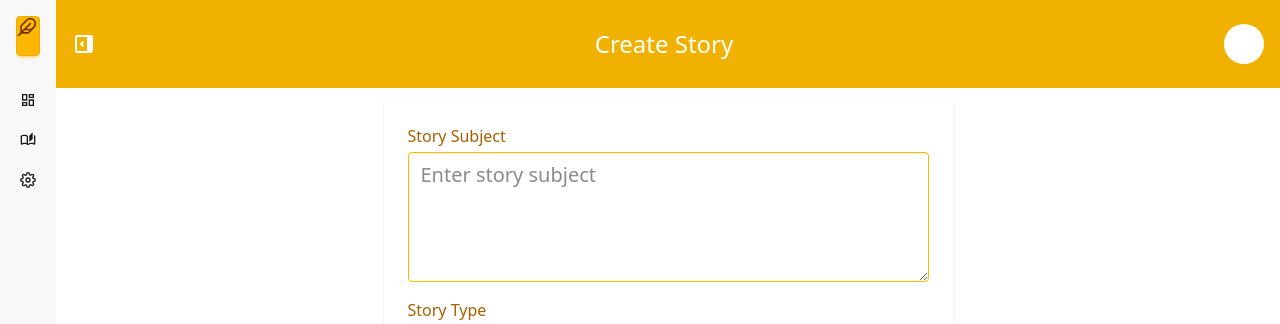
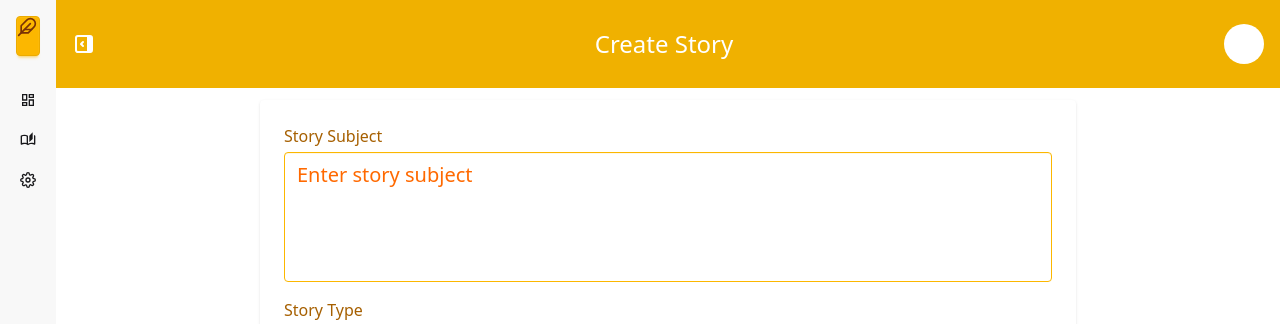
Before and after one commit to Mahmoud123Jamal/Generate_Stories_Using_Gemini_Api_NextJS, a Next.js app: page /dashboard/add-new-story in a window 1280 px wide. Shown: the top 324 px of the page. Built offline with nearby package versions, Linux system fonts and the light colour scheme; no server answers.

Commit message:
Update UI

```diff
--- a/components/ui/StoryForm.tsx
+++ b/components/ui/StoryForm.tsx
@@ -36,10 +36,10 @@ function StoryForm() {
 
   return (
     <>
-      <div className="h-screen flex place-content-center mt-3">
+      <div className="h-screen flex place-content-center mt-3 ">
         <form
           onSubmit={handleSubmit(onSubmit)}
-          className="max-w-7xl mx-auto p-6 space-y-4 bg-white shadow rounded  overflow-y-auto "
+          className="w-[90%] lg:w-2/3  mx-auto p-6 space-y-4 bg-white shadow rounded  overflow-y-auto scrollbar-hide no-scrollbar"
         >
           {/* Story Subject */}
           <div>
@@ -48,7 +48,8 @@ function StoryForm() {
             </label>
             <textarea
               {...register("subject")}
-              className="textarea text-xl textarea-warning w-full px-3 py-2 rounded overflow-x-hidden overflow-y-auto whitespace-pre-wrap wrap-break-words"
+              className="textarea text-xl textarea-warning w-full px-3 py-2 rounded overflow-y-auto whitespace-pre-wrap wrap-break-words scrollbar-hide no-scrollbar resize-none placeholder:text-orange-500 placeholder:caret-orange-500 text-orange-500
+"
               placeholder="Enter story subject"
               rows={4}
               cols={40}
```
